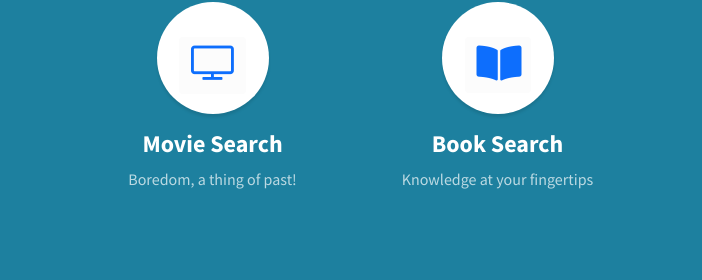
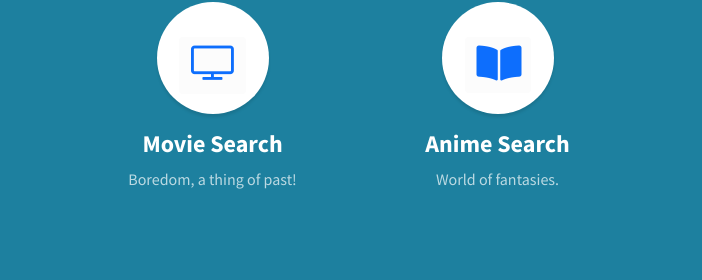
Before and after one commit to Vraj1103/Pythakon, a plain HTML site: page index.html in a window 1280 px wide. Shown: the part 1117-1397 px from the top of the page, 0-702 px from the left. Drawn offline with Linux system fonts and the light colour scheme.

Commit message:
Update index.html

```diff
--- a/index.html
+++ b/index.html
@@ -49,8 +49,8 @@
                     <p class="mb-0 text-faded">Boredom, a thing of past!</p>
                 </div>
                 <div class="col-md-6 col-lg-3 mb-5 mb-lg-0"><span class="mx-auto service-icon rounded-circle mb-3"><button class="btn btn-primary" type="button" style="background: rgb(252,252,252);color: rgb(0,0,0);border-width: 0px;padding-right: 14px;padding-bottom: 9px;"><i class="fas fa-book-open" style="background: #00000000;width: 20px;height: 20px;font-size: 40px;padding-right: 40px;padding-bottom: 40px;border-color: var(--bs-body-color);color: var(--bs-blue);"></i></button></span>
-                    <h4><strong>Book Search</strong></h4>
-                    <p class="mb-0 text-faded">Knowledge at your fingertips</p>
+                    <h4><strong>Anime Search</strong></h4>
+                    <p class="mb-0 text-faded">World of fantasies.</p>
                 </div>
                 <div class="col-md-6 col-lg-3 mb-5 mb-lg-0"><span class="mx-auto service-icon rounded-circle mb-3"><button class="btn btn-primary" type="button" style="background: rgb(254,254,254);border-width: 0px;padding-bottom: 12px;"><svg xmlns="http://www.w3.org/2000/svg" width="1em" height="1em" fill="currentColor" viewBox="0 0 16 16" class="bi bi-spotify" style="width: 40px;height: 40px;color: var(--bs-blue);padding-bottom: 1px;padding-top: 0;">
                                 <path d="M8 0a8 8 0 1 0 0 16A8 8 0 0 0 8 0zm3.669 11.538a.498.498 0 0 1-.686.165c-1.879-1.147-4.243-1.407-7.028-.77a.499.499 0 0 1-.222-.973c3.048-.696 5.662-.397 7.77.892a.5.5 0 0 1 .166.686zm.979-2.178a.624.624 0 0 1-.858.205c-2.15-1.321-5.428-1.704-7.972-.932a.625.625 0 0 1-.362-1.194c2.905-.881 6.517-.454 8.986 1.063a.624.624 0 0 1 .206.858zm.084-2.268C10.154 5.56 5.9 5.419 3.438 6.166a.748.748 0 1 1-.434-1.432c2.825-.857 7.523-.692 10.492 1.07a.747.747 0 1 1-.764 1.288z"></path>
```
